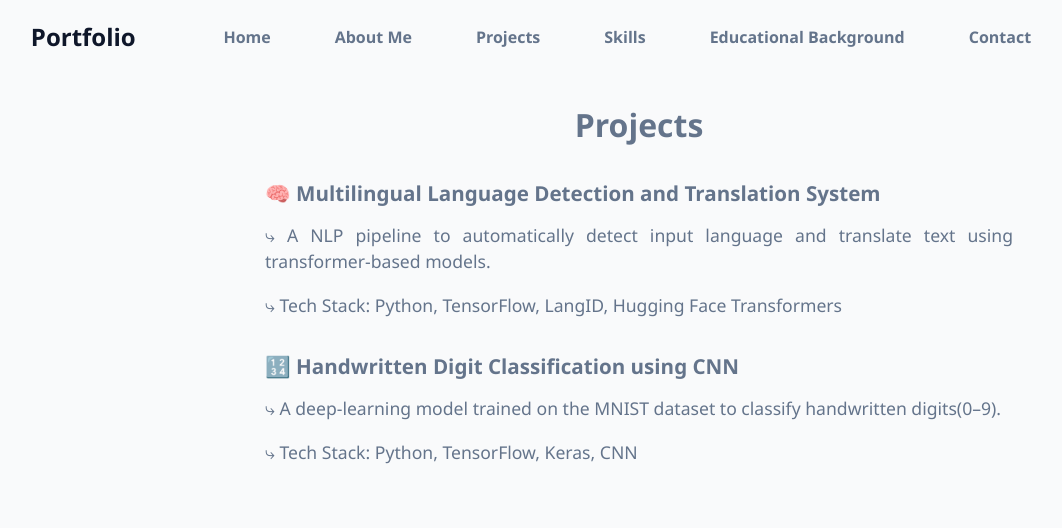
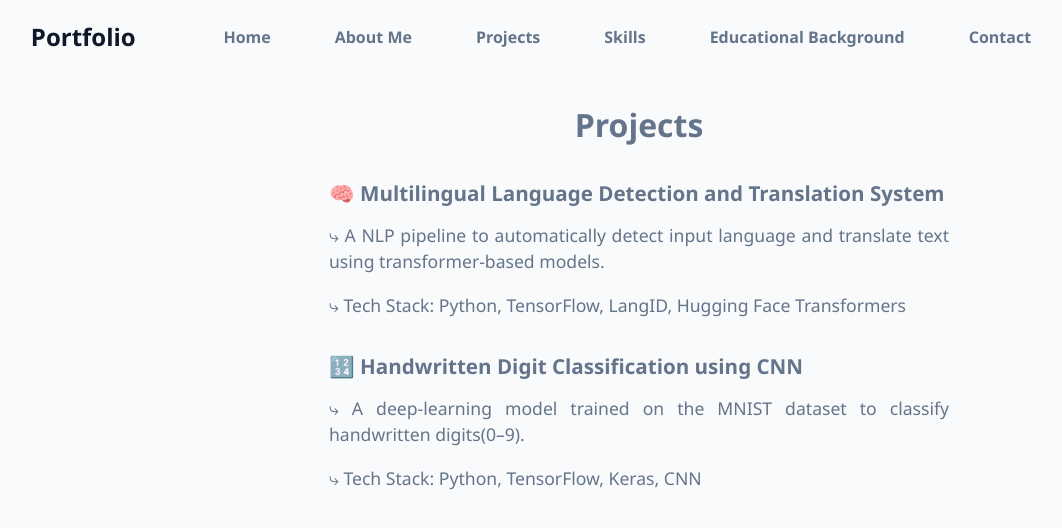
Before and after one commit to nishikasingh31/Portfolio-Using-React, a React (Vite) app: page /projects in a window 1280 px wide. Shown: the top 528 px of the page, without its empty margins (1-1063 px from the left). Built offline with nearby package versions, Linux system fonts and the light colour scheme.

Commit message:
Update Projects.css

```diff
--- a/src/styles/Projects.css
+++ b/src/styles/Projects.css
@@ -1,6 +1,6 @@
 .projects {
   min-height: 100vh;
-  padding: 80px 20%;
+  padding: 80px 25%;
   font-size: 1.1rem;
   background-color: #F9FAFB;
   color: #64748B;
@@ -15,7 +15,7 @@
   text-align: justify;
   animation: slideInLeft 1.5s ease forwards;
 
-   max-width: 1100px;
+  max-width: 1100px;
   margin: 0 auto;
 }
 
```
